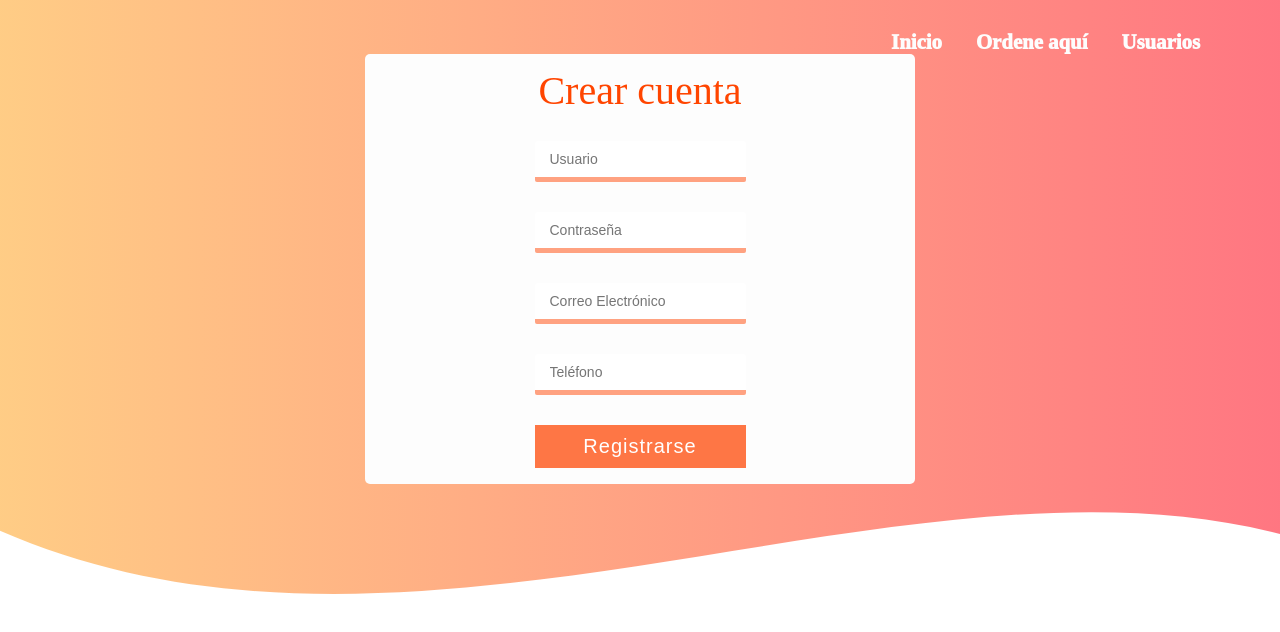
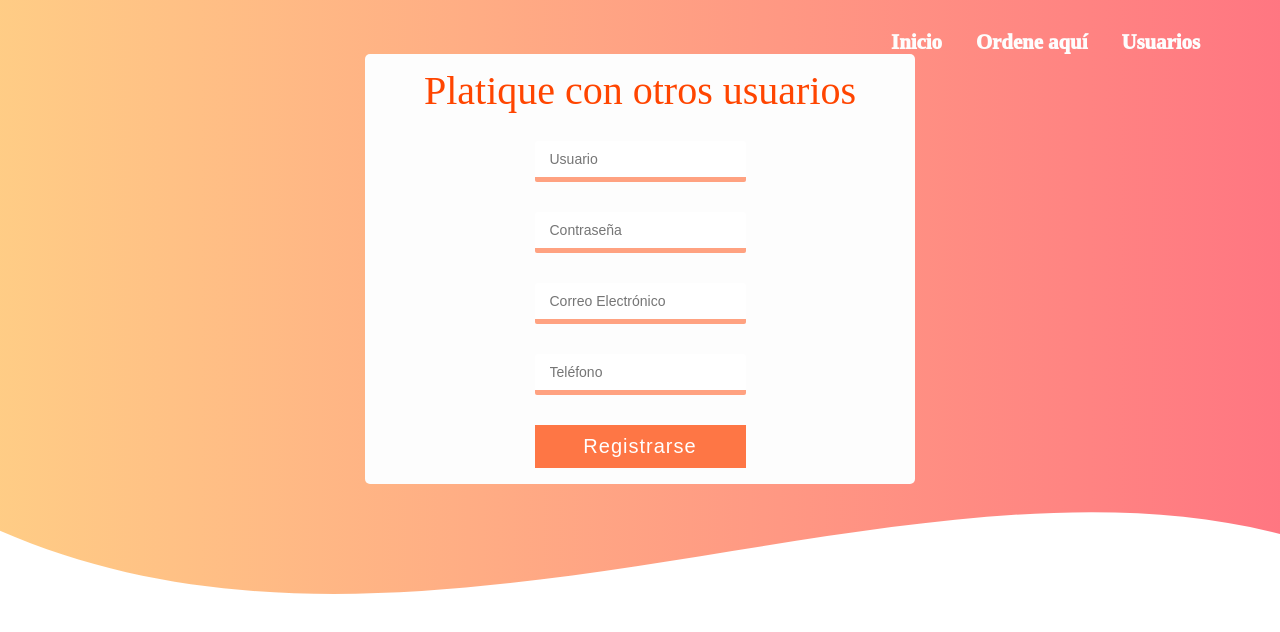
Before and after one commit to JocelynProyec50/jocelynproyec50.github.io, a plain HTML site: page chat.html in a window 1280 px wide. Drawn offline with Linux system fonts and the light colour scheme.

Commit message:
Update chat.html

```diff
--- a/chat.html
+++ b/chat.html
@@ -4,9 +4,8 @@
     <meta charset="UTF-8">
     <meta http-equiv="X-UA-Compatible" content="IE=edge">
     <meta name="viewport" content="width=device-width, initial-scale=1.0">
-    <link rel="shortcut icon" href="img/icono.png" type="image/x-icon">
     <link rel="stylesheet" href="css/style1.css">
-    <title>Document</title>
+    <title>Chat</title>
 </head>
 <body>
     <header>
@@ -16,7 +15,7 @@
             <a href="./usuario.html">Usuarios</a>
         </nav>
         <div class="formulario">
-            <h2>Crear cuenta</h2>
+            <h2>Platique con otros usuarios</h2>
             <form action="">
                 <input type="text" placeholder="Usuario" required>
                 <input type="password" placeholder="Contraseña" required>
```
